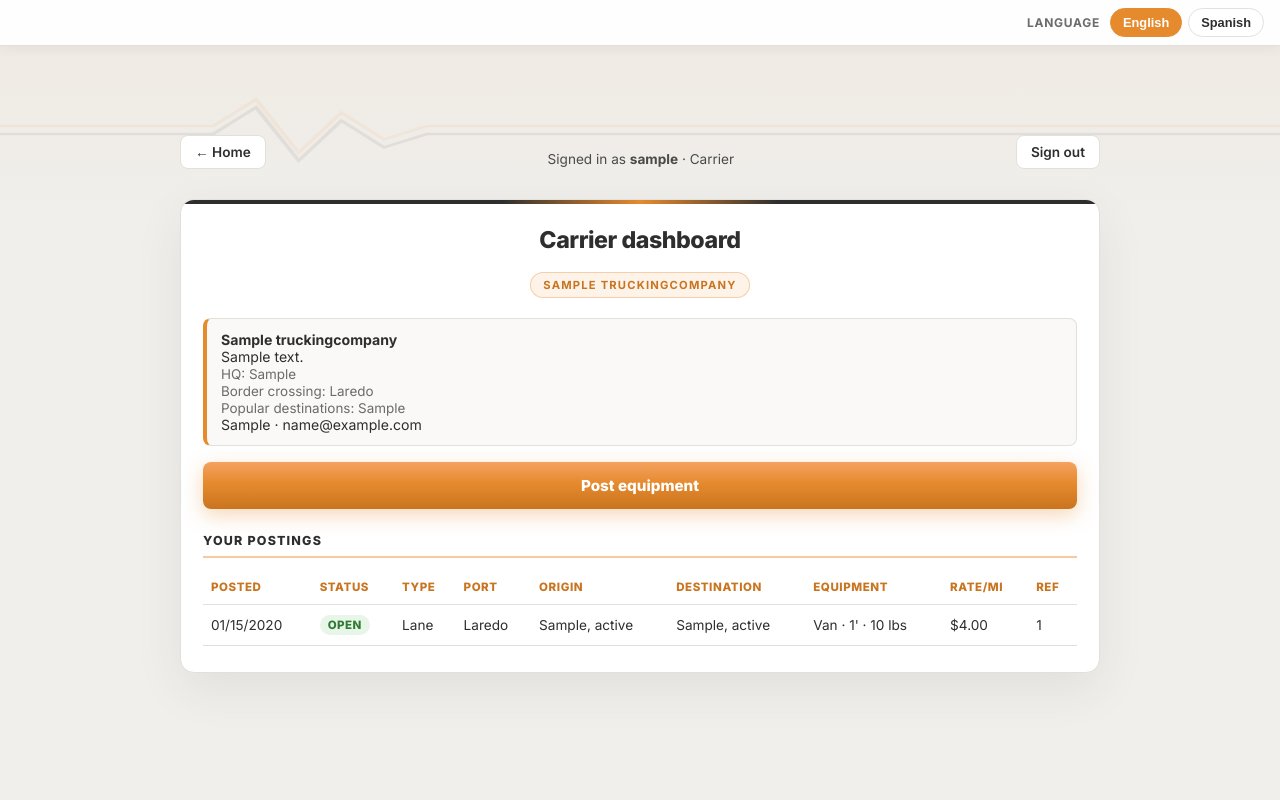
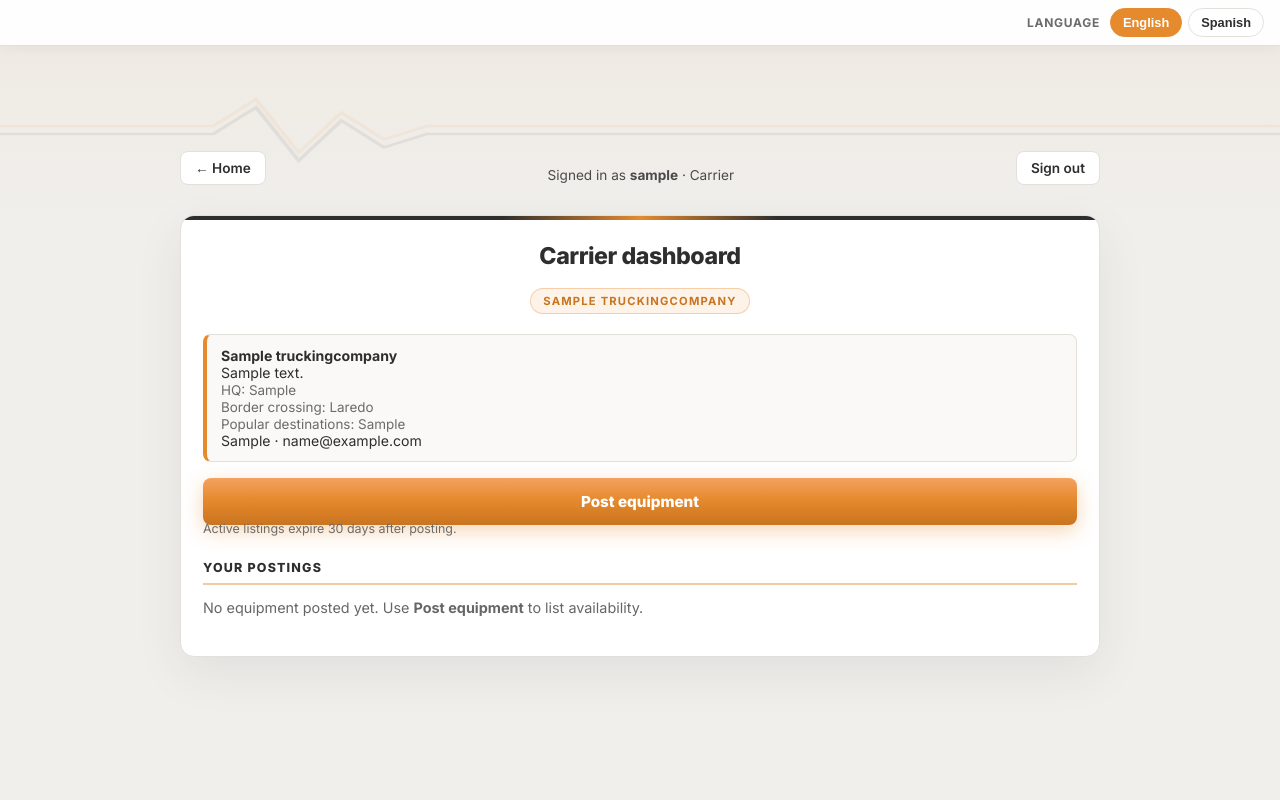
Before and after one commit to amarquez809hg/CargoPulse, a Django app: page /carrier/ in a window 1280 px wide. Run offline with Django 5.2, Linux system fonts and the light colour scheme; a user stored in the database is signed in; tables that the repository leaves empty hold one stand-in row (values such as "Sample post").

Commit message:
Simplify post form: add address, drop states/status, 30-day expiry.

```diff
--- a/register/admin.py
+++ b/register/admin.py
@@ -34,10 +34,9 @@ class TruckingCompanyAdmin(admin.ModelAdmin):
 class TruckAvailabilityAdmin(admin.ModelAdmin):
     list_display = (
         "company",
-        "post_status",
         "lane_type",
-        "equipment_type",
         "port_of_entry",
+        "location_address",
         "current_city",
         "destination_city",
         "min_rate_per_mile",
--- /dev/null
+++ b/register/availability.py
@@ -0,0 +1,11 @@
+from datetime import timedelta
+
+from django.utils import timezone
+
+POST_VISIBILITY_DAYS = 30
+
+
+def visible_posts(queryset):
+    """Posts listed for carriers and brokers (auto-expire after posted date)."""
+    cutoff = timezone.now() - timedelta(days=POST_VISIBILITY_DAYS)
+    return queryset.filter(created_at__gte=cutoff)
--- a/register/models.py
+++ b/register/models.py
@@ -99,6 +99,7 @@ class TruckAvailability(models.Model):
     port_of_entry = models.CharField(
         max_length=20, choices=PortOfEntry.choices, blank=True
     )
+    location_address = models.CharField(max_length=255, blank=True)
     current_city = models.CharField(max_length=120)
     current_state = models.CharField(max_length=120, blank=True)
     destination_city = models.CharField(max_length=120, blank=True)
--- a/register/templates/register/base.html
+++ b/register/templates/register/base.html
@@ -507,6 +507,13 @@
       font-size: 0.78rem;
       color: var(--cp-muted);
     }
+    .cp-hint--banner {
+      margin: 0 0 14px;
+      padding: 10px 12px;
+      background: var(--cp-bg-muted);
+      border-radius: 8px;
+      border-left: 3px solid var(--cp-orange);
+    }
     .cp-lang-bar {
       position: fixed;
       top: 0;
--- a/register/templates/register/carrier/dashboard.html
+++ b/register/templates/register/carrier/dashboard.html
@@ -41,6 +41,8 @@
           <a class="gold-btn" href="{% url 'carrier_post' %}" style="text-decoration:none;text-align:center;display:inline-block;">{% trans "Post equipment" %}</a>
         </div>
 
+        <p class="cp-hint">{% blocktrans with days=post_visibility_days %}Active listings expire {{ days }} days after posting.{% endblocktrans %}</p>
+
         <div class="cp-section" style="margin-top:24px;">{% trans "Your postings" %}</div>
 
         {% if posts %}
@@ -49,9 +51,9 @@
             <thead>
               <tr>
                 <th>{% trans "Posted" %}</th>
-                <th>{% trans "Status" %}</th>
                 <th>{% trans "Type" %}</th>
                 <th>{% trans "Port" %}</th>
+                <th>{% trans "Address" %}</th>
                 <th>{% trans "Origin" %}</th>
                 <th>{% trans "Destination" %}</th>
                 <th>{% trans "Equipment" %}</th>
@@ -63,11 +65,11 @@
               {% for post in posts %}
               <tr>
                 <td>{{ post.created_at|date:"SHORT_DATE_FORMAT" }}</td>
-                <td><span class="cp-status cp-status--{{ post.post_status|lower }}">{{ post.get_post_status_display }}</span></td>
                 <td>{{ post.lane_type|lane_type_label }}</td>
                 <td>{% if post.port_of_entry %}{{ post.get_port_of_entry_display }}{% else %}—{% endif %}</td>
-                <td>{{ post.current_city }}{% if post.current_state %}, {{ post.current_state }}{% endif %}</td>
-                <td>{{ post.destination_city|default:"—" }}{% if post.destination_state %}, {{ post.destination_state }}{% endif %}</td>
+                <td>{{ post.location_address|default:"—" }}</td>
+                <td>{{ post.current_city }}</td>
+                <td>{{ post.destination_city|default:"—" }}</td>
                 <td>{{ post.get_equipment_type_display }} · {{ post.trailer_length_ft }}'{% if post.weight_lbs %} · {{ post.weight_lbs }} lbs{% endif %}</td>
                 <td>{% if post.min_rate_per_mile %}${{ post.min_rate_per_mile }}{% else %}—{% endif %}</td>
                 <td>{{ post.reference_id|default:"—" }}</td>
--- a/register/views.py
+++ b/register/views.py
@@ -8,6 +8,7 @@ from django.shortcuts import get_object_or_404, redirect, render
 from django.utils.translation import gettext as _
 from django.views.decorators.http import require_http_methods
 
+from .availability import POST_VISIBILITY_DAYS, visible_posts
 from .decorators import get_profile, role_required
 from .models import PortOfEntry, TruckAvailability, TruckingCompany, UserProfile
 
@@ -27,17 +28,15 @@ CARRIER_PROFILE_FIELDS = (
 AVAILABILITY_FIELDS = (
     "lane_type",
     "port_of_entry",
+    "location_address",
     "current_city",
-    "current_state",
     "destination_city",
-    "destination_state",
     "equipment_type",
     "trailer_length_ft",
     "load_type",
     "weight_lbs",
     "min_rate_per_mile",
     "reference_id",
-    "post_status",
     "equipment_notes",
 )
 
@@ -45,7 +44,6 @@ VALID_PORTS = {c.value for c in PortOfEntry}
 VALID_LANE_TYPES = {c.value for c in TruckAvailability.LaneType}
 VALID_EQUIPMENT = {c.value for c in TruckAvailability.EquipmentType}
 VALID_LOAD_TYPES = {c.value for c in TruckAvailability.LoadType}
-VALID_STATUSES = {c.value for c in TruckAvailability.PostStatus}
 
 
 def _clear_messages(request):
@@ -224,10 +222,11 @@ def broker_signup(request):
 @role_required(UserProfile.ROLE_CARRIER)
 def carrier_dashboard(request):
     company = get_object_or_404(TruckingCompany, user=request.user)
-    posts = company.posts.all()
+    posts = visible_posts(company.posts.all())
     return render(request, "register/carrier/dashboard.html", {
         "company": company,
         "posts": posts,
+        "post_visibility_days": POST_VISIBILITY_DAYS,
     })
 
 
@@ -236,15 +235,19 @@ def carrier_dashboard(request):
 def carrier_post_truck(request):
     company = get_object_or_404(TruckingCompany, user=request.user)
     default_port = company.primary_port_of_entry or ""
-    f = {"port_of_entry": default_port, "trailer_length_ft": "53", "post_status": "OPEN"}
+    f = {
+        "port_of_entry": default_port,
+        "location_address": company.company_address,
+        "trailer_length_ft": "53",
+    }
     ctx = {
         "company": company,
         "f": f,
+        "post_visibility_days": POST_VISIBILITY_DAYS,
         "lane_type_choices": TruckAvailability.LaneType.choices,
         "port_of_entry_choices": PortOfEntry.choices,
         "equipment_type_choices": TruckAvailability.EquipmentType.choices,
         "load_type_choices": TruckAvailability.LoadType.choices,
-        "post_status_choices": TruckAvailability.PostStatus.choices,
     }
 
     if request.method == "POST":
@@ -271,10 +274,6 @@ def carrier_post_truck(request):
             ctx["errors"] = _("Select a valid load type.")
             return render(request, "register/carrier/post.html", ctx)
 
-        if f["post_status"] not in VALID_STATUSES:
-            ctx["errors"] = _("Select a valid status.")
-            return render(request, "register/carrier/post.html", ctx)
-
         try:
             trailer_length = int(f["trailer_length_ft"] or "53")
             if trailer_length < 1 or trailer_length > 75:
@@ -289,17 +288,16 @@ def carrier_post_truck(request):
             company=company,
             lane_type=f["lane_type"],
             port_of_entry=f["port_of_entry"],
+            location_address=f["location_address"],
             current_city=f["current_city"],
-            current_state=f["current_state"],
             destination_city=f["destination_city"],
-            destination_state=f["destination_state"],
             equipment_type=f["equipment_type"],
             trailer_length_ft=trailer_length,
             load_type=f["load_type"],
             weight_lbs=weight_lbs,
             min_rate_per_mile=min_rate,
             reference_id=f["reference_id"],
-            post_status=f["post_status"],
+            post_status=TruckAvailability.PostStatus.OPEN,
             equipment_notes=f["equipment_notes"],
         )
         messages.success(request, _("Equipment availability posted."))
@@ -310,24 +308,23 @@ def carrier_post_truck(request):
 
 @role_required(UserProfile.ROLE_BROKER)
 def broker_board(request):
-    trucks = (
-        TruckAvailability.objects.select_related("company")
-        .all()
-        .order_by("-created_at")
-    )
+    trucks = visible_posts(
+        TruckAvailability.objects.select_related("company").all()
+    ).order_by("-created_at")
 
     city_filter = (request.GET.get("city") or "").strip()
     lane_type_filter = (request.GET.get("lane_type") or "").strip()
     port_filter = (request.GET.get("port_of_entry") or "").strip()
     equipment_filter = (request.GET.get("equipment_type") or "").strip()
-    status_filter = (request.GET.get("post_status") or "").strip()
 
     if city_filter:
         trucks = trucks.filter(
             Q(current_city__icontains=city_filter)
             | Q(destination_city__icontains=city_filter)
+            | Q(location_address__icontains=city_filter)
             | Q(company__popular_destinations__icontains=city_filter)
             | Q(company__hq_city__icontains=city_filter)
+            | Q(company__company_address__icontains=city_filter)
         )
     if lane_type_filter and lane_type_filter in VALID_LANE_TYPES:
         trucks = trucks.filter(lane_type=lane_type_filter)
@@ -335,8 +332,6 @@ def broker_board(request):
         trucks = trucks.filter(port_of_entry=port_filter)
     if equipment_filter and equipment_filter in VALID_EQUIPMENT:
         trucks = trucks.filter(equipment_type=equipment_filter)
-    if status_filter and status_filter in VALID_STATUSES:
-        trucks = trucks.filter(post_status=status_filter)
 
     stats = trucks.aggregate(
         post_count=Count("id"),
@@ -344,9 +339,7 @@ def broker_board(request):
         route_count=Count("destination_city", distinct=True),
     )
 
-    has_filters = any([
-        city_filter, lane_type_filter, port_filter, equipment_filter, status_filter,
-    ])
+    has_filters = any([city_filter, lane_type_filter, port_filter, equipment_filter])
 
     return render(request, "register/broker/board.html", {
         "trucks": trucks,
@@ -354,11 +347,10 @@ def broker_board(request):
         "lane_type_filter": lane_type_filter,
         "port_filter": port_filter,
         "equipment_filter": equipment_filter,
-        "status_filter": status_filter,
         "stats": stats,
         "has_filters": has_filters,
+        "post_visibility_days": POST_VISIBILITY_DAYS,
         "lane_type_choices": TruckAvailability.LaneType.choices,
         "port_of_entry_choices": PortOfEntry.choices,
         "equipment_type_choices": TruckAvailability.EquipmentType.choices,
-        "post_status_choices": TruckAvailability.PostStatus.choices,
     })
```
Also changed, not shown: register/templates/register/broker/board.html (+7 -11 lines), register/templates/register/carrier/post.html (+8 -15 lines), locale/es/LC_MESSAGES/django.po, register/migrations/0012_post_location_address.py (added).
